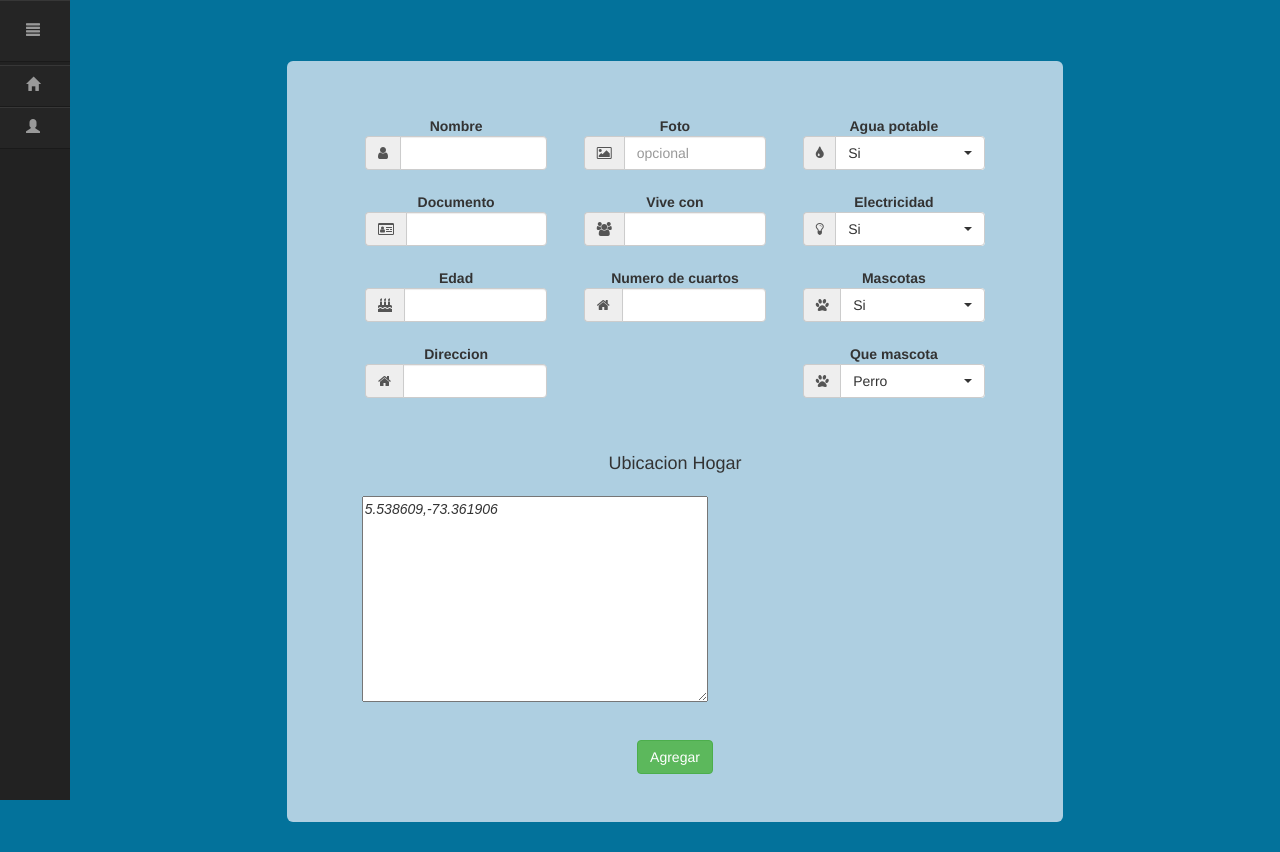
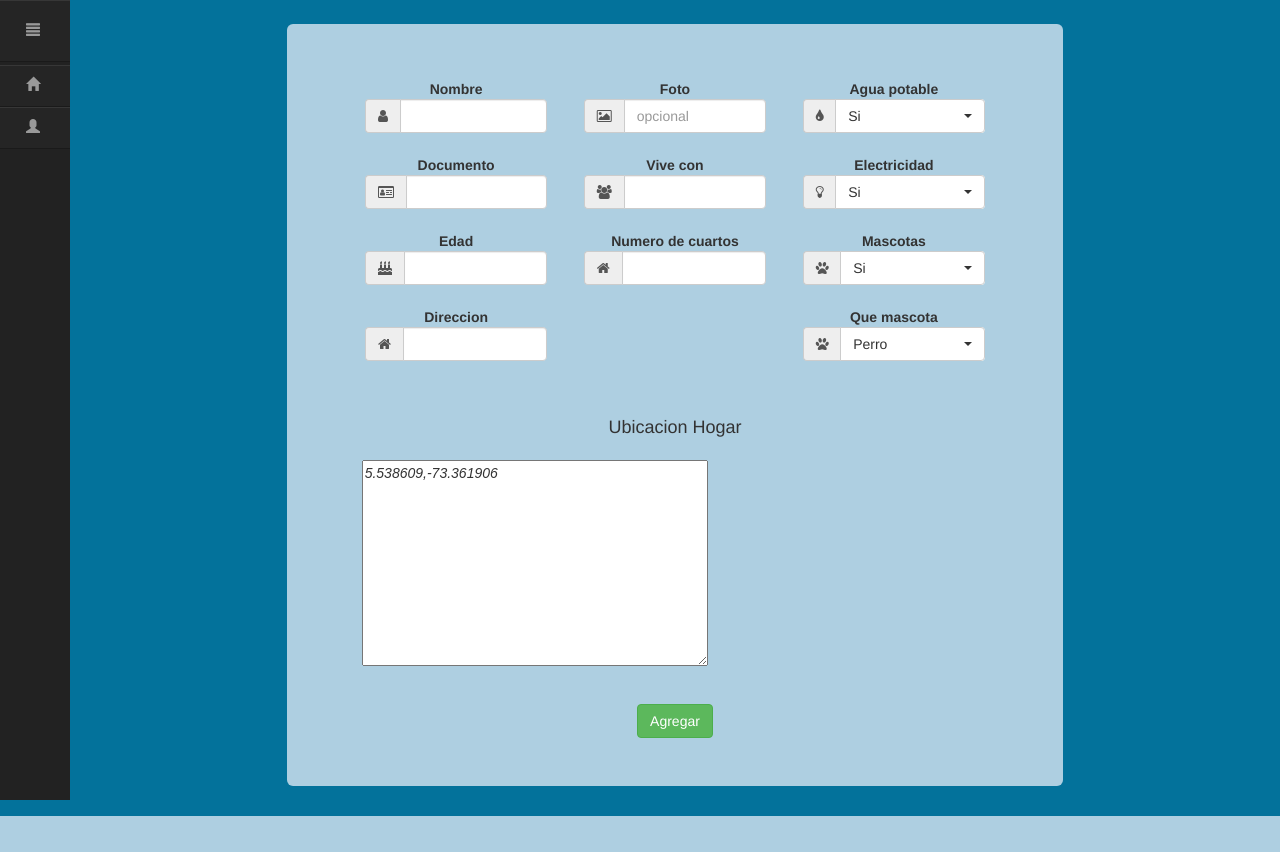
Before and after one commit to kecastro/MIA, a Django app: a page that uses templates/mia/base.html in a window 1280 px wide. After the commit the page ends 816 px from the top, so only its background shows below. Run offline with Django 3.2, Linux system fonts and the light colour scheme; a user stored in the database is signed in; tables that the repository leaves empty hold one stand-in row (values such as "Sample post"); some libraries are stand-ins or nearby versions.

Commit message:
Minor adjustments

```diff
--- a/Medicina/settings.py
+++ b/Medicina/settings.py
@@ -39,7 +39,7 @@ INSTALLED_APPS = [
     'django.contrib.messages',
     'django.contrib.staticfiles',
     'mia',
-    'geoposition',
+    'geoposition', #Django 1.10.8
 ]
 
 GEOPOSITION_GOOGLE_MAPS_API_KEY = 'AIzaSyBg-ndmgNF1x9fev2djBFR5bR38uI_cEkM'
--- a/mia/static/mia/js/angulajs.js
+++ b/mia/static/mia/js/angulajs.js
@@ -9,7 +9,7 @@ app.controller("search", function($scope, $http) {
         $scope.searchResult = null;
 
         if($scope.myquery.length > 2 ){
-        $http.get("http://127.0.0.1:8000/getallpatients/" + $scope.myquery)
+        $http.get("/getallpatients/" + $scope.myquery)
             .then(function (response) {
                 $scope.searchResult = response.data;
             });
--- a/mia/urls.py
+++ b/mia/urls.py
@@ -7,7 +7,7 @@ urlpatterns = [
     url(r"^$", views.signin, name="login"),
     url(r"^home/$", views.home, name="index"),
     url(r"^agregarpersona/$", views.registerPatient, name="registerPatient"),
-    url(r'^getallpatients/(?P<query>[\w\-]+)$', views.getAllPatients , name='patientsSearch'),
-    url(r'^persona/$', views.editPatient, name='editPatient'),
+    url(r'^getallpatients/(?P<query>[\w\-]+)$', views.getAllPatients, name='patientsSearch'),
+    url(r'^persona/(?P<pk>[0-9]+)$', views.editPatient, name='editPatient'),
 
 ]
--- a/templates/mia/base.html
+++ b/templates/mia/base.html
@@ -32,7 +32,7 @@
             <!-- Page content -->
             <div id="page-content-wrapper">
                 <!-- Keep all page content within the page-content inset div! -->
-                <div class="page-content inset">
+                <div style="padding-top: 2%;" class="page-content inset">
                     {% block body %}{% endblock %}
                 </div>
             </div>
--- a/templates/mia/home.html
+++ b/templates/mia/home.html
@@ -22,9 +22,7 @@
             <table class="table table-striped">
                 <tbody ng-repeat="p in searchResult">
                 <tr>
-                {% verbatim %}
-                    <td>{{ p.name }}</td>
-                {% endverbatim %}
+                    {% verbatim %}<td><a href="/persona/{{ p.id }}">{{ p.name }}</a></td>{% endverbatim %}
                 </tr>
                 </tbody>
             </table>
--- a/templates/mia/login.html
+++ b/templates/mia/login.html
@@ -4,7 +4,7 @@
 
 {% block login %}
 
-    <div style="padding-top: 8%;" class="container col-md-6 col-md-offset-3">
+    <div style="padding-top: 6%;" class="container col-md-6 col-md-offset-3">
         <img class="login-logo center-block" src="{% static "mia/img/logo.png" %}">
         <div class="jumbotron col-md-10 col-md-offset-1">
             {%  if error_message %}
--- a/templates/mia/patient.html
+++ b/templates/mia/patient.html
@@ -11,7 +11,7 @@
 {% endblock %}
 
 {% block body %}
-    <div style="padding-top: 5%;" class="container col-md-8 col-md-offset-2">
+    <div class="container col-md-8 col-md-offset-2">
         <div class="jumbotron col-md-12">
             {% if message %}
                 <div style="text-align: center; padding-bottom: 10px;" class=" col-md-8 col-md-offset-2">
--- a/templates/mia/registerPatient.html
+++ b/templates/mia/registerPatient.html
@@ -11,7 +11,7 @@
 {% endblock %}
 
 {% block body %}
-    <div style="padding-top: 5%;" class="container col-md-8 col-md-offset-2">
+    <div class="container col-md-8 col-md-offset-2">
         <div class="jumbotron col-md-12">
             {% if message %}
                 <div style="text-align: center; padding-bottom: 10px;" class=" col-md-8 col-md-offset-2">
```
Also changed, not shown: 1 other file.
